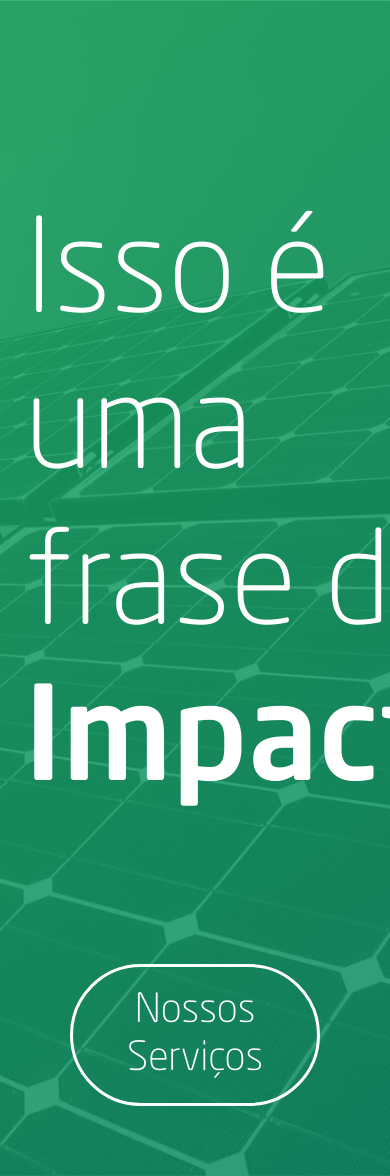
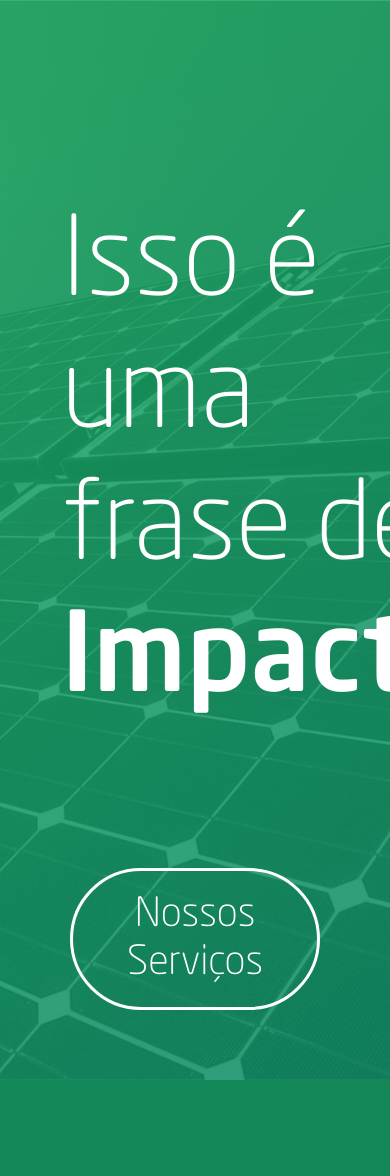
Before and after one commit to citi-onboarding/Engaj, a Django app: page / in a window 390 px wide; the page is wider, and only the part inside the window is pictured. After the commit the page ends 1080 px from the top of that part, so only its background shows below. Run offline with Django 3.2, Linux system fonts and the light colour scheme.

Commit message:
Alterado o tamanho da fonte no mobile e estilo do css

```diff
--- a/static/css/banner.css
+++ b/static/css/banner.css
@@ -1,14 +1,12 @@
-section{
+
+
+#banner{
     --engajtom1: #17A85F;
     --engajtom2: #0B8A63;
     --engajtom3: #0D6A64;
     --banner-engajtom1: #17A85F00;
     --banner-engajtom2: #0B8A6399;
 
-}
-
-
-section{
     /*background-color: var(--engajtom1);*/
     background-image: url('../img/engaj_header_img.png');
     background-repeat: no-repeat;
@@ -19,7 +17,7 @@
 
 }
 
-section#banner h1{
+#banner h1{
     font-size: 13rem;
     margin: 0rem;
     font-weight: 500;
@@ -44,10 +42,10 @@
     -webkit-transition: all 1s ease;
 }
 
-div#frase-impacto{
+#frase-impacto{
     margin-top: 200px;
 }
-div#banner-cta{
+#banner-cta{
     position: static;
     bottom: 0;
 }
@@ -62,7 +60,7 @@
 
 }
 
-div.container{
+.container{
     display: flex;
     background: linear-gradient(145deg, rgba(23,168,95,0.85) 0%, rgba(11,138,99,0.85) 100%);
     flex-wrap: wrap;
@@ -85,17 +83,16 @@
         padding-left: 4rem;
     }
 
-    section#banner h1{
-        font-size: 13rem;
+    #banner h1{
+        font-size: 11rem;
         margin: 0rem;
         font-weight: 500;
-        color: white;
         text-align: left;
     }
 
 
 }
 
-span#negrito{
+#negrito{
     font-weight: 800;
 }
```
